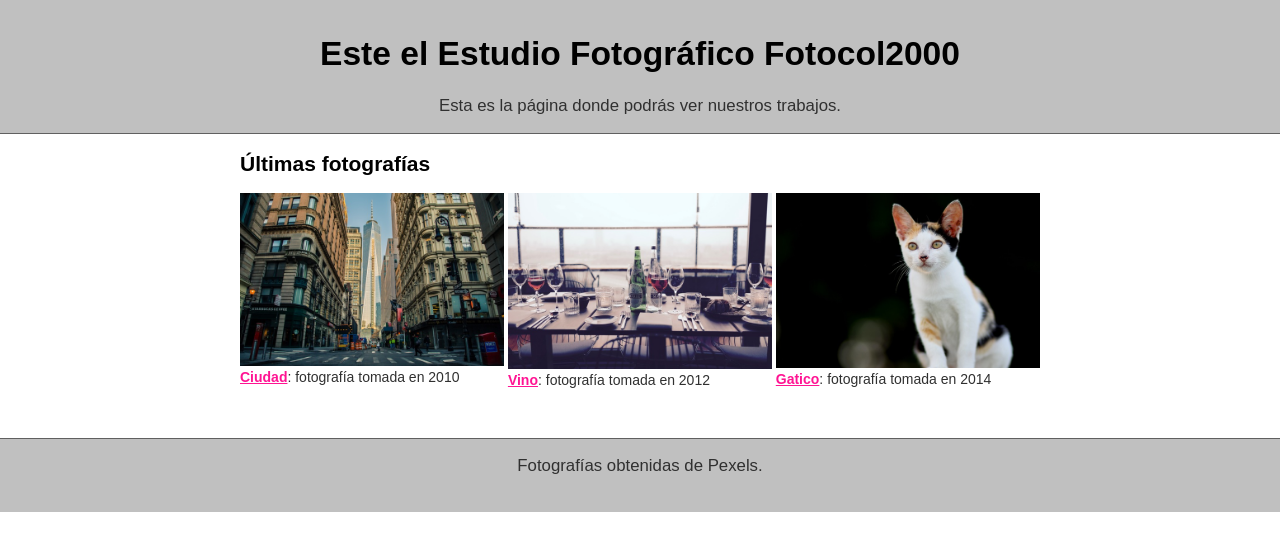
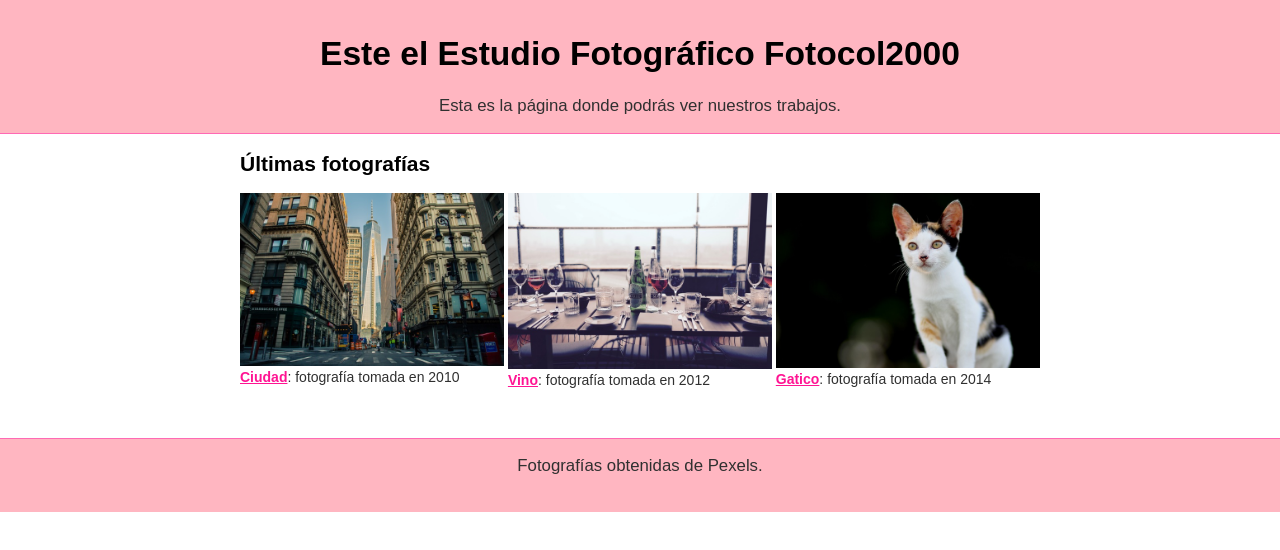
Before and after one commit to jgonza22/pagina-web, a plain HTML site: page index.html in a window 1280 px wide. Shown: the top 550 px of the page. Drawn offline with Linux system fonts and the light colour scheme.

Commit message:
Cambia los colores de la página
Cambia por rosa, que es el color que usa la página web.

Referenciado desde el issue #1.

```diff
--- a/style.css
+++ b/style.css
@@ -11,14 +11,14 @@ h1, h2, h3, h4, h5, h6 {
 }
 
 header, footer {
-    background: #c0c0c0;
+    background: lightpink;
     position: relative;
     text-align: center;
     font-size: 1.2em;
 }
 
-header, header:before, header:after { border-bottom: 1px solid #606060; }
-footer, footer:before, footer:after { border-top: 1px solid #606060; }
+header, header:before, header:after { border-bottom: 1px solid hotpink; }
+footer, footer:before, footer:after { border-top: 1px solid hotpink; }
 
 footer {
     margin-top: 50px;
@@ -30,7 +30,7 @@ header:before, header:after, footer:before, footer:after {
     position: absolute;
     height: 100%;
     width: 600px;
-    background: #c0c0c0;
+    background: lightpink;
 }
 
 header:before, footer:before { left: 100%; }
```
